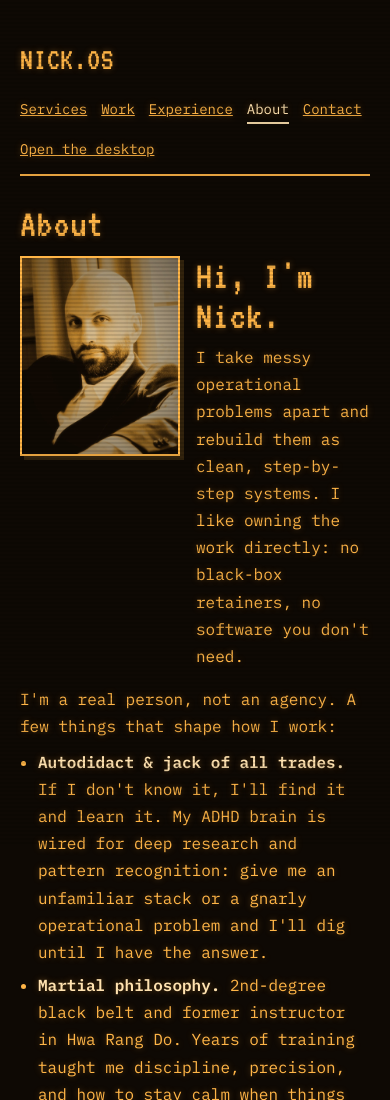
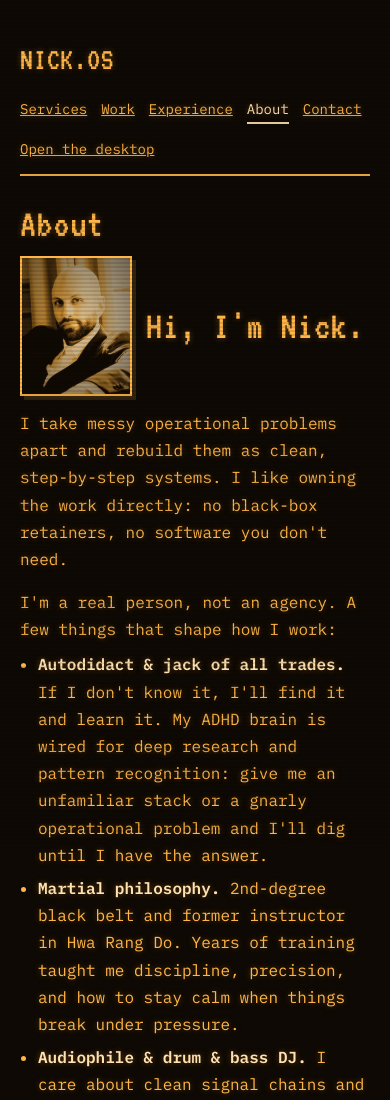
Before and after one commit to GranolaMuncher/Nick.Day, an Astro site: page /about in a window 390 px wide. Shown: the top 1100 px of the page. Built offline with nearby package versions, Linux system fonts and the light colour scheme; Astro itself is replaced by a stand-in of ours.

Commit message:
About on mobile: smaller photo beside the heading, intro text full width (#4)
Claude-Session: https://claude.ai/code/session_01Ao3bF8nojqXjTVsTqDXuX9

Co-authored-by: Claude <noreply@anthropic.com>

```diff
--- a/src/components/About.astro
+++ b/src/components/About.astro
@@ -1,11 +1,9 @@
 ---
 ---
-<div style="display: flex; gap: 16px; align-items: flex-start">
-<img src="/images/nick.jpg" width="160" height="200" loading="lazy" alt="Portrait of Nicholas Day" style="flex: 0 0 160px; width: 160px; height: 200px; object-fit: cover; border: 2px solid #FFB547; box-shadow: 4px 4px 0 rgba(255,181,71,.15)">
-<div>
-<h2 class="vt" style="margin: 0; font-size: 40px; font-weight: 400; line-height: 1">Hi, I'm Nick.</h2>
-<p style="margin: 8px 0 0 0">I take messy operational problems apart and rebuild them as clean, step-by-step systems. I like owning the work directly: no black-box retainers, no software you don't need.</p>
-</div>
+<div class="about-head">
+<img src="/images/nick.jpg" width="160" height="200" loading="lazy" alt="Portrait of Nicholas Day">
+<h2 class="vt">Hi, I'm Nick.</h2>
+<p>I take messy operational problems apart and rebuild them as clean, step-by-step systems. I like owning the work directly: no black-box retainers, no software you don't need.</p>
 </div>
 <p style="margin: 16px 0 0 0">I'm a real person, not an agency. A few things that shape how I work:</p>
 <ul style="margin: 8px 0 0 0; padding-left: 18px; display: flex; flex-direction: column; gap: 6px">
--- a/src/styles/global.css
+++ b/src/styles/global.css
@@ -65,6 +65,10 @@ summary:hover { color: var(--amber); }
 .icons { position: absolute; top: 24px; left: 24px; display: grid; grid-template-rows: repeat(5, auto); grid-auto-flow: column; gap: 6px 4px; }
 .icon { width: 112px; padding: 10px 6px; display: flex; flex-direction: column; align-items: center; gap: 6px; background: transparent; border: 0; color: var(--amber); cursor: pointer; font: inherit; font-size: 13px; }
 .folder { display: flex; flex-wrap: wrap; gap: 6px 4px; }
+.about-head { display: grid; grid-template-columns: 160px minmax(0, 1fr); grid-template-areas: "img h" "img p"; grid-template-rows: auto 1fr; gap: 8px 16px; }
+.about-head img { grid-area: img; width: 160px; height: 200px; object-fit: cover; border: 2px solid #FFB547; box-shadow: 4px 4px 0 rgba(255,181,71,.15); }
+.about-head h2 { grid-area: h; margin: 0; font-size: 40px; font-weight: 400; line-height: 1; }
+.about-head p { grid-area: p; margin: 0; }
 .rbin { position: absolute; top: 24px; right: 24px; }
 
 .win { position: absolute; background: var(--panel); border: 2px solid var(--amber); box-shadow: 6px 6px 0 rgba(255,181,71,.15); max-width: calc(100vw - 16px); }
@@ -131,6 +135,8 @@ summary:hover { color: var(--amber); }
   .grid2 { grid-template-columns: minmax(0, 1fr); }
   .plain h1 { font-size: 40px; }
   .taskbar .pill, .taskbar .uptime { display: none; }
+  .about-head { grid-template-columns: 112px minmax(0, 1fr); grid-template-areas: "img h" "p p"; grid-template-rows: auto auto; gap: 14px 14px; align-items: center; }
+  .about-head img { width: 112px; height: 140px; }
   #shutdown { padding: 0 10px; }
   .taskbar .tbtn { padding: 0 8px; }
   #shutdown .vt { display: none; }
```
